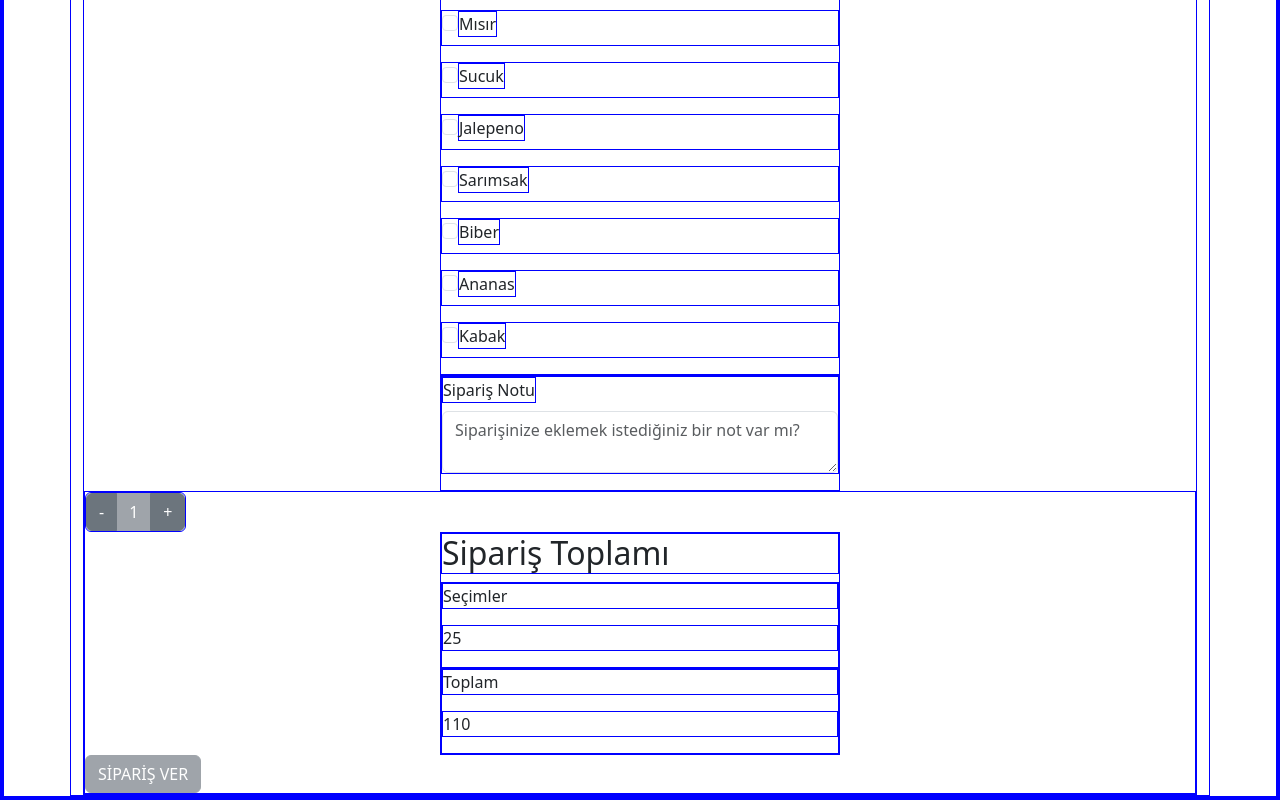
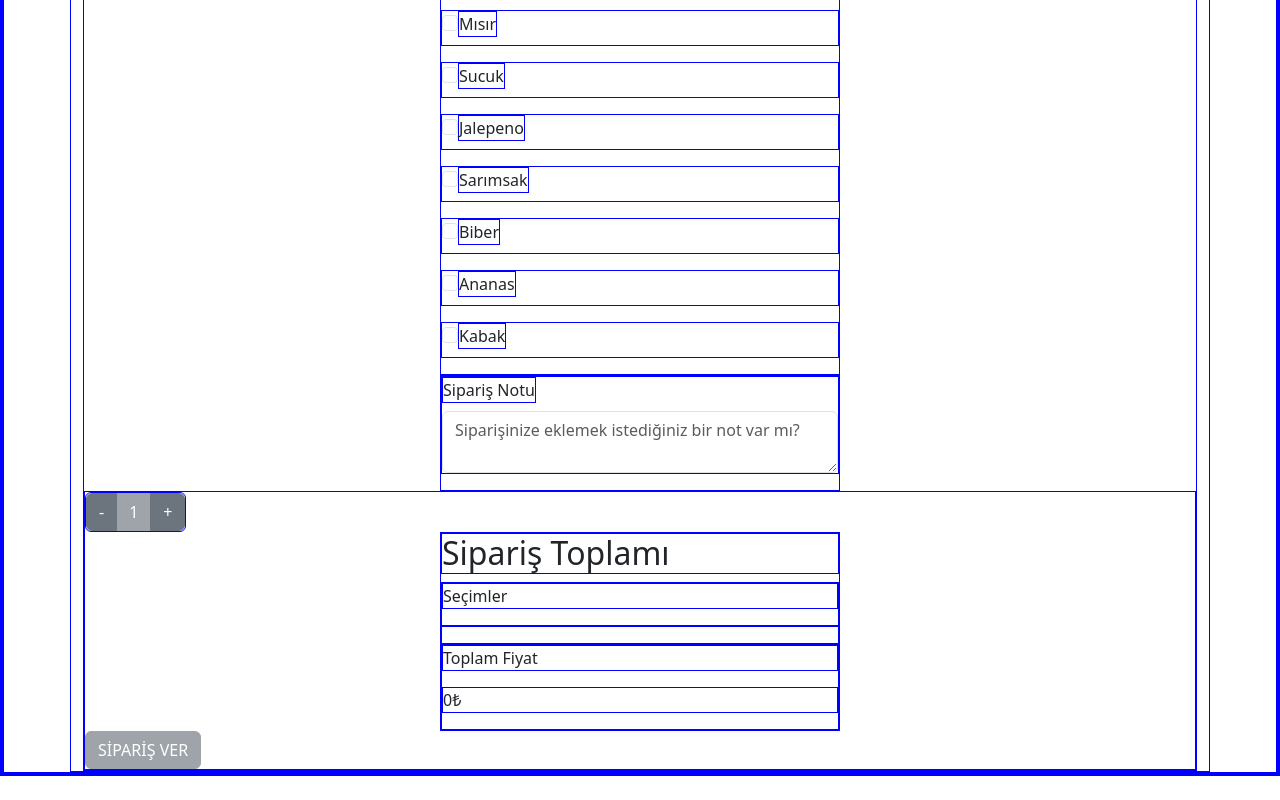
Before and after one commit to Kubra-Yesim-Tatli/pizza-react, a React (Vite) app: page / in a window 1280 px wide. Shown: the part 1051-1851 px from the top of the page. After the commit the page ends 1827 px from the top, so only its background shows below. Built offline with nearby package versions, Linux system fonts and the light colour scheme.

Commit message:
Total-price-added

```diff
--- a/src/App.jsx
+++ b/src/App.jsx
@@ -7,9 +7,16 @@ import { useState, useEffect } from 'react';
 const malzemeler = ["Pepperoni", "Sosis", "Kanada Jambonu", "Tavuk Izgara", "Soğan", "Domates", "Mısır", "Sucuk", "Jalepeno", "Sarımsak", "Biber", "Ananas", "Kabak"];
 const boyutlar = ["küçük", "orta", "büyük"];
 const hamurSeç = ["ince", "orta", "kalın"];
+const malzemeFiyati = 5;
+const boyutFiyatlar = {
+  küçük: 50,
+  orta: 75,
+  büyük: 100
+};
 
 function App() {
   const [quantity, setQuantity] = useState(1);
+  const [totalPrice, setTotalPrice] = useState(0);
 
   const increaseQuantity = () => {
     setQuantity((prevQuantity) => prevQuantity + 1);
@@ -66,6 +73,15 @@ function App() {
       }
     }
   };
+  useEffect(() => {
+    let price = 0;
+     price += formData.malzeme.length * malzemeFiyati;
+      price *= quantity;
+
+    setTotalPrice(price);
+  }, [formData, quantity]);
+
+
 useEffect(() => {
   const isValidForm = formData.boyut && formData.hamur && formData.malzeme.length >= 4 && formData.malzeme.length <= 10 && !Object.values(errors).some((error) => error !== "");
   setIsValid(isValidForm);
@@ -170,14 +186,15 @@ return (
               <h2>Sipariş Toplamı</h2>
               <div className='content-container'>
                 <p>Seçimler</p>
-                <p>25</p>
-              </div>
 
-              <div className='content-container'>
-                <p>Toplam</p>
-                <p>110</p>
-              </div>
-            </div>
+           <p>{formData.malzeme.length > 0 && `Malzemeler: ${formData.malzeme.join(", ")}`}</p>
+           </div>
+
+           <div className='content-container'>
+           <p>Toplam Fiyat</p>
+            <p>{totalPrice}₺</p>
+         </div>
+      </div>
             <Button onClick={handleSubmit} disabled={!isValid}>SİPARİŞ VER</Button>
           </div>
         </div>
```
